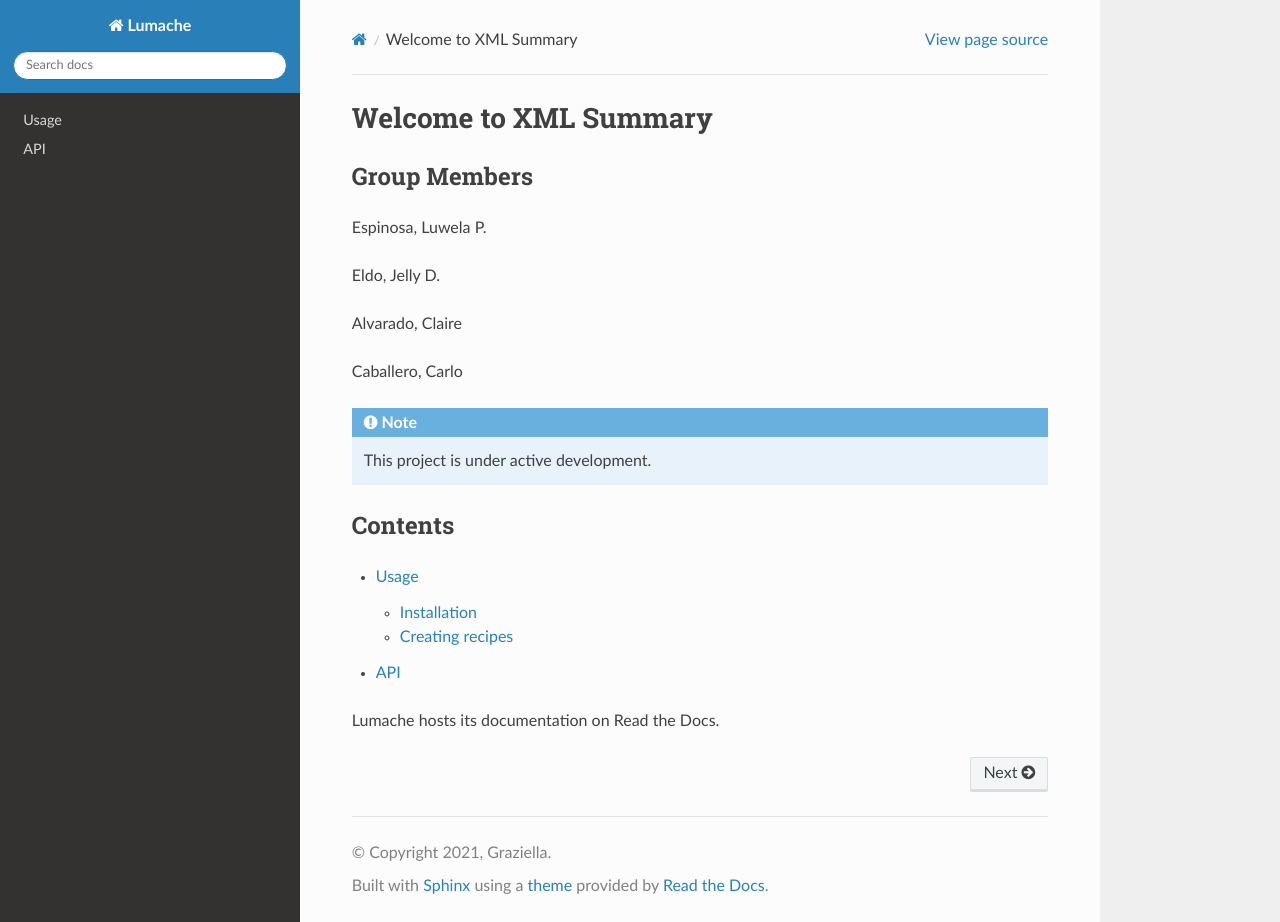
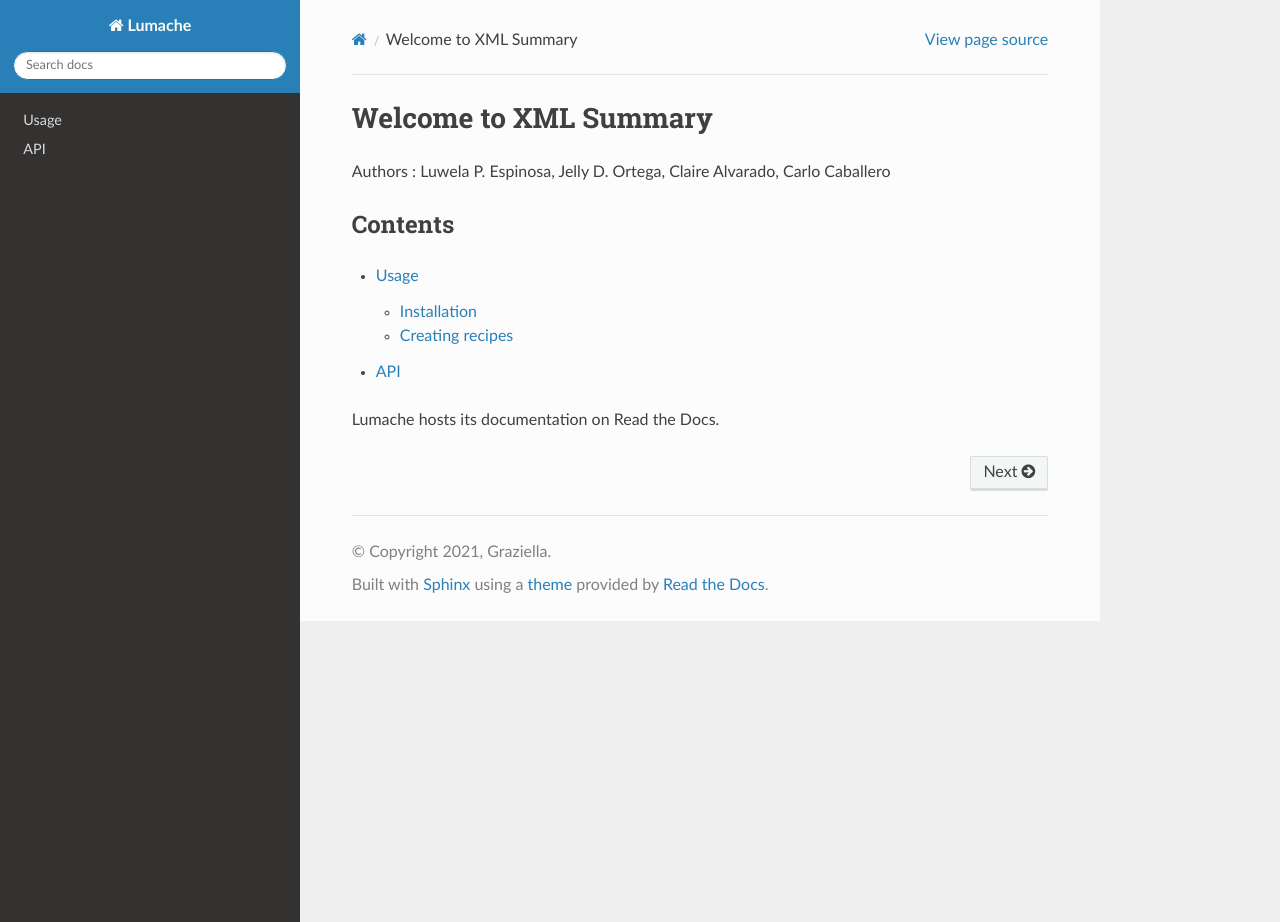
Before and after one commit to luwela123/XML-Summary, a Sphinx documentation site: the page built from docs/source/index.rst, in a window 1280 px wide and 922 px high. Built offline with Sphinx 7.4.7 and the Read the Docs theme 3.1.0, drawn with Linux system fonts in a browser that asks for light colours; pages that are not in the unit, such as notebooks, are missing from menus.

Commit message:
Update index.rst

```diff
--- a/docs/source/index.rst
+++ b/docs/source/index.rst
@@ -1,24 +1,12 @@
 Welcome to XML Summary
 ===================================
 
-Group Members
--------------
-
-Espinosa, Luwela P.
+Authors : Luwela P. Espinosa, Jelly D. Ortega, Claire Alvarado, Carlo Caballero
 
 
-Eldo, Jelly D.
 
 
-Alvarado, Claire
 
-
-Caballero, Carlo
-
-
-.. note::
-
-   This project is under active development.
 
 Contents
 --------
@@ -29,4 +17,5 @@ Contents
    xml_ajax.rst
    xml_tutorials.rst
    api
+
 Lumache hosts its documentation on Read the Docs.
```
